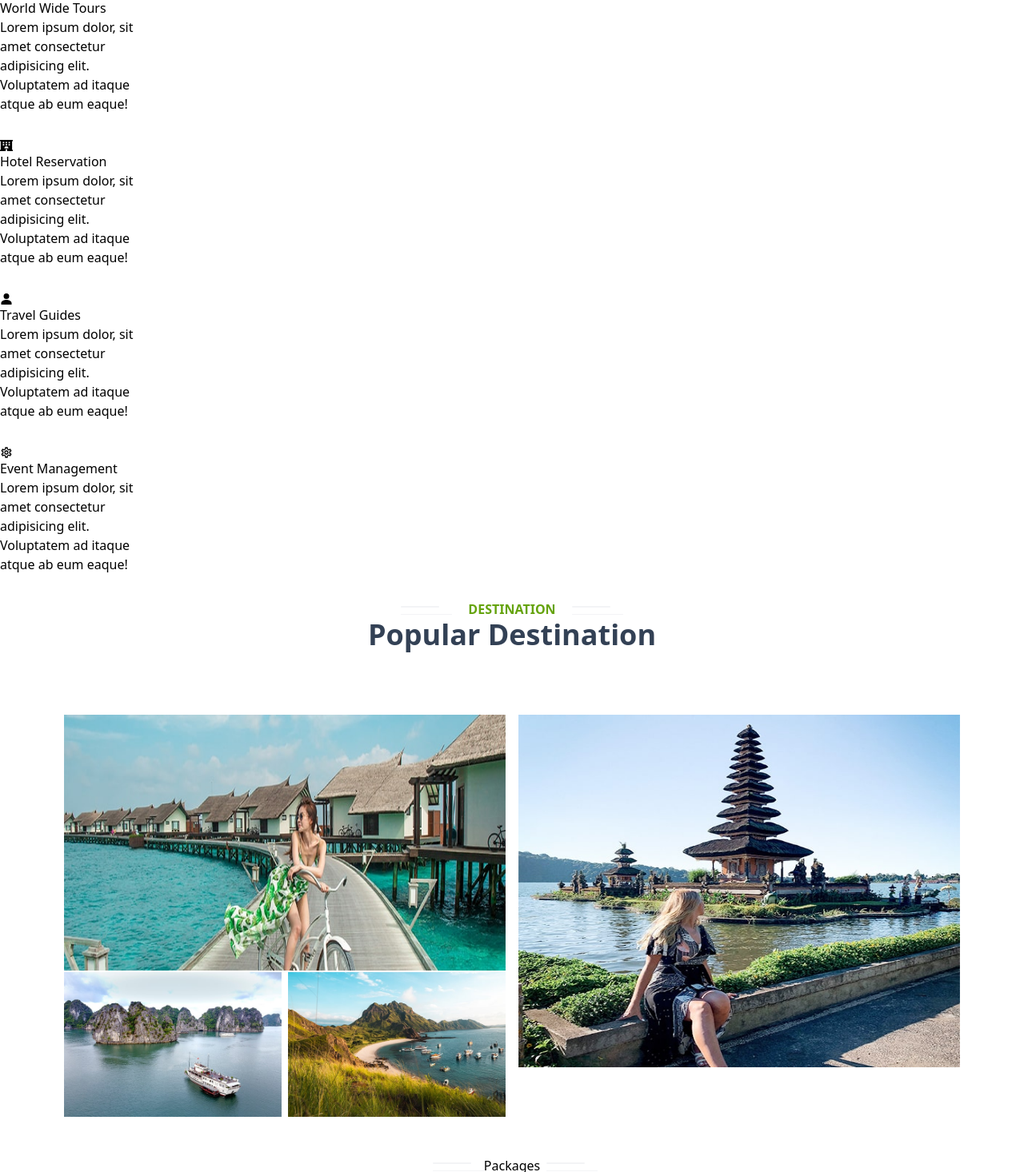
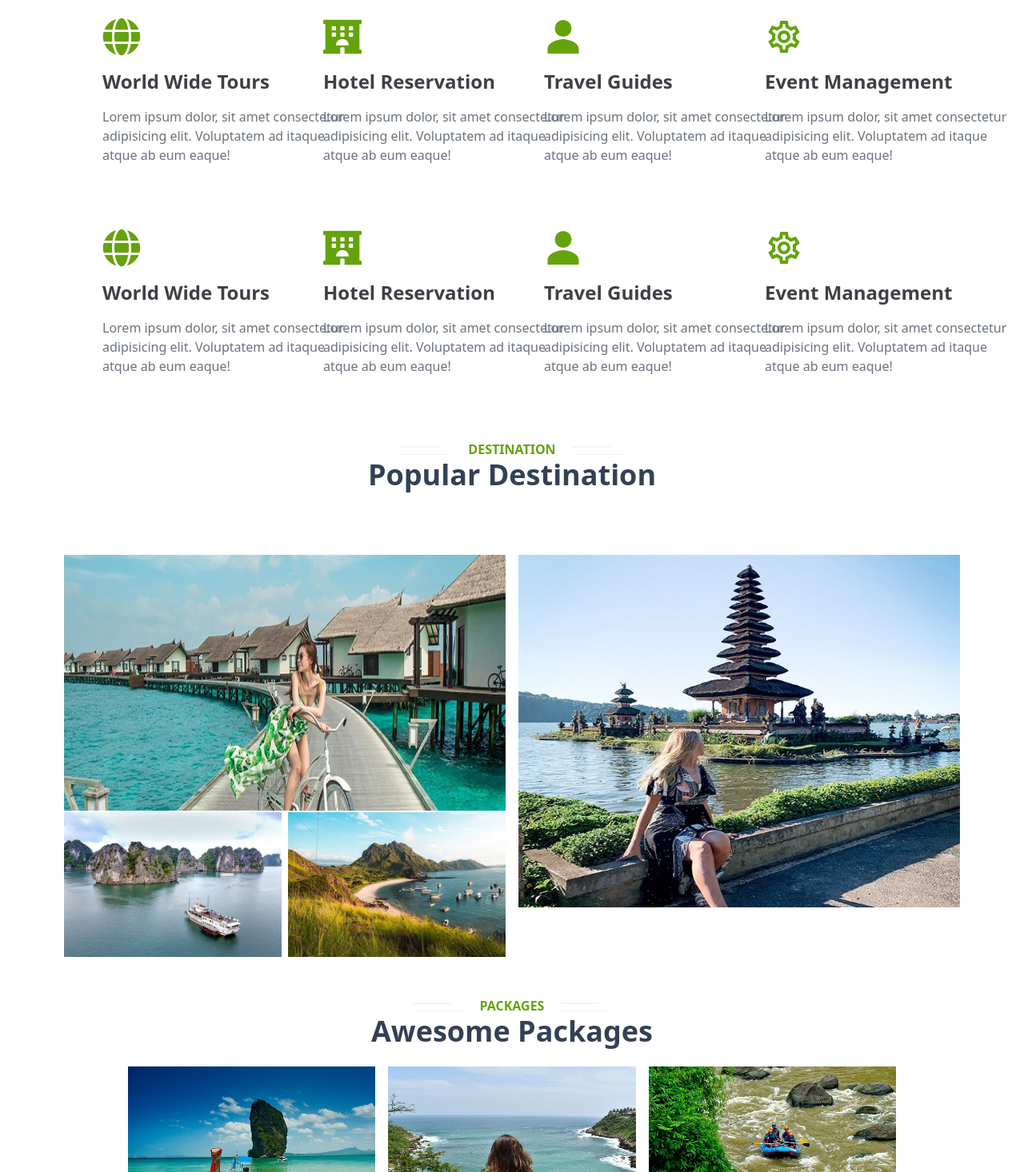
Before and after one commit to weepoka/travel_reactvite, a React (Vite) app: page / in a window 1280 px wide. Shown: the part 1284-2750 px from the top of the page at 80% size. Built offline with nearby package versions, Linux system fonts and the light colour scheme.

Commit message:
Bug fixed of Services and Packages page design

```diff
--- a/src/components/AboutUs.jsx
+++ b/src/components/AboutUs.jsx
@@ -3,6 +3,7 @@ import { FaArrowRight } from "react-icons/fa";
 
 const AboutUs = () => {
   return (
+    <div>
       <div className="grid grid-cols-2 mt-80 justify-center mx-40">
         <img className="h-4/5 w-5/6" src={aboutImg} alt="About Us" />
         <div className="">
@@ -26,8 +27,8 @@ const AboutUs = () => {
             soluta ducimus id nam.
           </p>
           <p className="text-zinc-500 mt-2 text-lg">
-          Lorem ipsum dolor sit amet consectetur adipisicing elit. Soluta vitae
-          nisi nemo sed, veniam necessitatibus voluptate quaerat eaque
+            Lorem ipsum dolor sit amet consectetur adipisicing elit. Soluta
+            vitae nisi nemo sed, veniam necessitatibus voluptate quaerat eaque
             recusandae sint?
           </p>
           <div className="grid grid-cols-2 mt-2 text-lg">
@@ -61,6 +62,7 @@ const AboutUs = () => {
           </button>
         </div>
       </div>
+    </div>
   );
 };
 
--- a/src/components/Footer.jsx
+++ b/src/components/Footer.jsx
@@ -12,6 +12,7 @@ import { IoMdMail } from "react-icons/io";
 import package1 from "/img/package-1.jpg";
 import package2 from "/img/package-2.jpg";
 import package3 from "/img/package-3.jpg";
+import { Link } from "react-router-dom";
 
 const Footer = () => {
   return (
@@ -129,7 +130,12 @@ const Footer = () => {
       <div className="flex justify-between mx-36 pb-8">
         <div className="flex items-center">
           <FaCopyright className="mr-1" />
-          <p className="mr-1">Travel Agency, All Rights Reserved.</p>
+          <p className="mr-1 flex">
+            <Link to="/">
+              <p>Travel Agency</p>
+            </Link>
+            , All Rights Reserved.
+          </p>
           <p>DevelopedBy Weepoka</p>
         </div>
         <div className="flex">
--- a/src/components/Navbar.jsx
+++ b/src/components/Navbar.jsx
@@ -5,7 +5,7 @@ import { Link } from "react-router-dom";
 const Navbar = () => {
   return (
     <div>
-      <div className="flex justify-between px-10 items-center mt-5 relative z-50">
+      <div className="flex justify-between px-10 items-center mt-5 sticky z-50">
         <Link
           to="/"
           className="flex items-center text-lime-600 text-4xl font-bold -mt-8"
--- a/src/components/OurServices.jsx
+++ b/src/components/OurServices.jsx
@@ -1,9 +1,28 @@
 import { FaGlobe, FaHotel } from "react-icons/fa";
 import { IoPersonSharp } from "react-icons/io5";
 import { MdOutlineSettings } from "react-icons/md";
-import Services from "./Services";
 
 const services = [
+  {
+    icon: <FaGlobe />,
+    title: "World Wide Tours",
+    desc: "Lorem ipsum dolor, sit amet consectetur adipisicing elit. Voluptatem ad itaque atque ab eum eaque!",
+  },
+  {
+    icon: <FaHotel />,
+    title: "Hotel Reservation",
+    desc: "Lorem ipsum dolor, sit amet consectetur adipisicing elit. Voluptatem ad itaque atque ab eum eaque!",
+  },
+  {
+    icon: <IoPersonSharp />,
+    title: "Travel Guides",
+    desc: "Lorem ipsum dolor, sit amet consectetur adipisicing elit. Voluptatem ad itaque atque ab eum eaque!",
+  },
+  {
+    icon: <MdOutlineSettings />,
+    title: "Event Management",
+    desc: "Lorem ipsum dolor, sit amet consectetur adipisicing elit. Voluptatem ad itaque atque ab eum eaque!",
+  },
   {
     icon: <FaGlobe />,
     title: "World Wide Tours",
@@ -51,16 +70,19 @@ const OurServices = () => {
         </div>
         <h1 className="text-4xl font-bold text-slate-700">Our Services</h1>
       </div>
-      {services.map((service, index) => {
-        return (
-          <Services
-            key={index}
-            icon={service.icon}
-            title={service.title}
-            desc={service.desc}
-          />
-        );
-      })}
+      <div className="grid grid-cols-4 gap-20 mx-32 mt-10">
+        {services.map((service, index) => {
+          return (
+            <ul className="w-80" key={index}>
+              <li className="text-lime-600 text-5xl">{service.icon}</li>
+              <li className="text-2xl text-zinc-700 font-bold mt-4">
+                {service.title}
+              </li>
+              <li className="text-gray-500 mt-4">{service.desc}</li>
+            </ul>
+          );
+        })}
+      </div>
     </div>
   );
 };
--- a/src/components/Packages.jsx
+++ b/src/components/Packages.jsx
@@ -1,6 +1,10 @@
 import package1 from "/img/package-1.jpg";
 import package2 from "/img/package-2.jpg";
 import package3 from "/img/package-3.jpg";
+import { FaLocationDot } from "react-icons/fa6";
+import { FaCalendarAlt } from "react-icons/fa";
+import { IoPersonSharp } from "react-icons/io5";
+import { FaStar } from "react-icons/fa";
 
 const OurPackages = [
   {
@@ -36,8 +40,17 @@ const Packages = () => {
   return (
     <div>
       <div className="text-center">
-        <div className="flex justify-center">
-          <span className="mt-2 ml-2">
+        <div className="flex justify-center text-lime-600">
+          <span className="mt-2 mr-5 items-right">
+            <p className="">
+              <hr className="w-12 h-0.5 bg-gray-100 border-0 rounded dark:bg-lime-600 pl-10" />
+            </p>
+            <p className="mt-2">
+              <hr className="w-16 h-px bg-gray-100 border-0 rounded  dark:bg-lime-600" />
+            </p>
+          </span>
+          <p className="font-bold">PACKAGES</p>
+          <span className="mt-2 ml-5">
             <p className="">
               <hr className="w-12 h-0.5 bg-gray-100 border-0 rounded dark:bg-lime-600" />
             </p>
@@ -45,29 +58,43 @@ const Packages = () => {
               <hr className="w-16 h-px bg-gray-100 border-0 rounded  dark:bg-lime-600" />
             </p>
           </span>
-          <p>Packages</p>
-          <span className="mt-2 ml-2">
-            <p className="">
-              <hr className="w-12 h-0.5 bg-gray-100 border-0 rounded dark:bg-lime-600 " />
-            </p>
-            <p className="mt-2">
-              <hr className="w-16 h-px bg-gray-100 border-0 rounded  dark:bg-lime-600 " />
-            </p>
-          </span>
         </div>
-        <h1>Awesome Packages</h1>
+        <h1 className="text-4xl font-bold text-slate-700">Awesome Packages</h1>
       </div>
-      <div>
+      <div className="grid grid-cols-3 gap-4 mx-40 mb-20 mt-6">
         {OurPackages.map((packages, i) => {
           return (
             <div key={i}>
-              <div>
-                <img src={packages.img} alt={packages.place} />
-                <p>{packages.place}</p>
-                <p>{packages.duration}</p>
-                <p>{packages.person}</p>
-                <p>{packages.price}</p>
-                <p>{packages.details}</p>
+              <img src={packages.img} alt={packages.place} />
+              <div className="flex items-center justify-between mx-5">
+                <span className="flex items-center text-center">
+                  <FaLocationDot className="text-lime-600 mr-2" />
+                  <p className="text-gray-400">{packages.place}</p>
+                </span>
+                <span className="flex items-center text-center">
+                  <FaCalendarAlt className="text-lime-600 mr-2" />
+                  <p className="text-gray-400">{packages.duration}</p>
+                </span>
+                <span className="flex items-center text-center">
+                  <IoPersonSharp className="text-lime-600 mr-2" />
+                  <p className="text-gray-400">{packages.person}</p>
+                </span>
+              </div>
+              <p className="text-center font-bold text-3xl text-gray-700 mt-4">
+                {packages.price}
+              </p>
+              <div className="flex text-lime-600 justify-center">
+                <FaStar />
+                <FaStar />
+                <FaStar />
+                <FaStar />
+                <FaStar />
+              </div>
+              <p className="text-gray-500 mt-2">{packages.details}</p>
+              <div className="flex justify-center mx-auto items-center bg-lime-600 w-3/5  h-10 rounded-lg mt-4 text-white">
+                <button className="">Read More</button>
+                <p className="mx-1 h-6">|</p>
+                <button className="bg-lime-600">Book Now</button>
               </div>
             </div>
           );
--- a/src/components/PopularDestination.jsx
+++ b/src/components/PopularDestination.jsx
@@ -5,7 +5,7 @@ import destination4 from "/img/destination-4.jpg";
 
 const PopularDestination = () => {
   return (
-    <div>
+    <div className="mt-20">
       <div className="text-center">
         <div className="flex justify-center text-lime-600">
           <span className="mt-2 mr-5 items-right">
--- a/src/components/Services.jsx
+++ b/src/components/Services.jsx
@@ -1,12 +1,10 @@
 const Services = ({ icon, title, desc }) => {
   return (
-    <div className="grid grid-cols-4">
-      <div className="flex">
-        <div className="w-48 h-48 bg-white">
-          <p>{icon}</p>
-          <p>{title}</p>
-          <p>{desc}</p>
-        </div>
+    <div className="w-48">
+      <div className="w-48 h-48 bg-white">
+        <p>{icon}</p>
+        <p>{title}</p>
+        <p>{desc}</p>
       </div>
     </div>
   );
```
Lines whose indentation alone changed are shown as unchanged.
